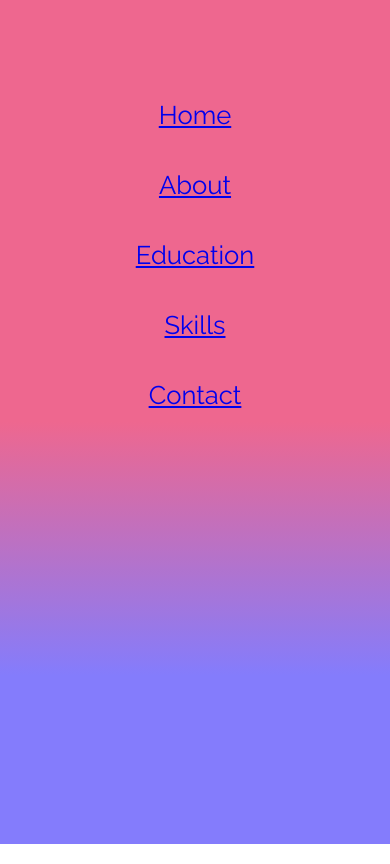
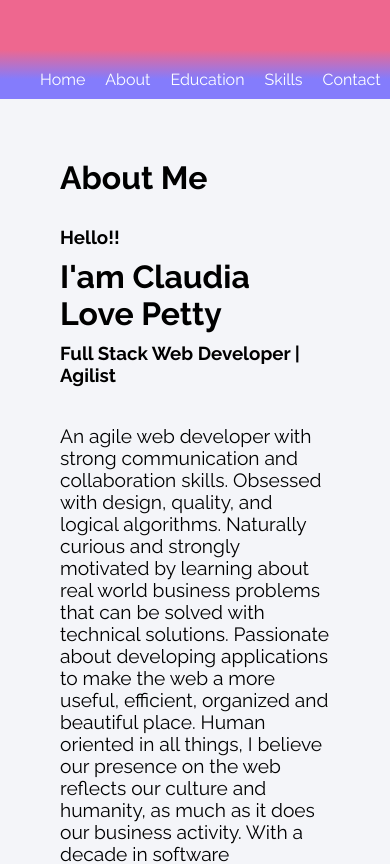
Before and after one commit to claudialove/react-portfolio, a React (Create React App) app: page /about in a window 390 px wide. Shown: the top 864 px of the page. Built offline with nearby package versions, Linux system fonts and the light colour scheme.

Commit message:
contact, education and skills sections

```diff
--- a/src/App.css
+++ b/src/App.css
@@ -11,8 +11,7 @@
   margin:0;
   padding: 0;
 }
-body
-{
+body{
   font-family: 'Raleway';
 }
 .App
@@ -21,7 +20,13 @@ display: flex;
   width: 100vw;
   min-height: 100vh;
 }
-/* .condiv class is for the right side content container*/
+nav
+{
+  padding:60px 30px 0px 30px ;
+  flex:var(--sidebar-flex);
+  background: rgb(238,103,143);
+  background: linear-gradient(180deg, rgba(238,103,143,1) 50%, rgba(132,124,252,1) 80%);
+}
 .condiv
 {
   padding: 100px ;
@@ -29,16 +34,27 @@ background-color: #f4f5f9;
   flex:var(--condiv-flex);
 }
 
-nav
+.home
 {
-padding:60px 30px 0px 30px ;
-flex:var(--sidebar-flex);
-background: rgb(238,103,143);
-background: linear-gradient(180deg, rgba(238,103,143,1) 50%, rgba(132,124,252,1) 80%);
+  display: flex;
+  justify-content: center;
+  flex-direction: column;
+  align-items: center;
+
+}
+.profilepic
+{
+  border-radius: 50%;
+  width: 200px;
+  margin: 30px;
+}
+.typingeffect
+{
+  font-size: var(--typing-font);
+  margin-bottom: 30px;
 }
 
-nav ul
-{
+nav ul{
   font-size:var(--fontsize-nav) ;
   text-align: center;
   list-style-type: none;
@@ -50,10 +66,22 @@ nav ul li
   margin:40px;
 }
 
-.active {
-    font-weight: bolder;
+a
+{
+  text-decoration: none;
+  color: white;
 }
 
+.subtopic
+{
+  margin:10px 10px 30px 10px !important;
+}
+p{
+  font-size: var(--fontsize-p);
+}
+h1,h2,h3,h4,p{
+  margin: 10px;
+}
 .social
 {
   position: absolute;
@@ -71,3 +99,66 @@ color: #9a9b9c;
 {
   color: #ffffff;
 }
+.widecard
+{
+  border:0px solid #9a9b9c;
+  display: flex;
+  margin:30px 0px 30px 0px;
+}
+.widecard:hover
+{
+  color: #1b1d20;
+  background-color: #ffffff;
+  box-shadow: 0 10px 20px rgba(0,0,0,0.19), 0 6px 6px rgba(0,0,0,0.23);
+}
+.active
+{
+  font-weight: bolder;
+}
+.skills ul li
+{
+  list-style-type:none;
+  margin:30px;
+}
+
+@media all and (max-width: 450px) {
+  :root {
+    --fontsize-nav:1rem;
+    --sidebar-flex:0;
+    --typing-font:2rem;
+  }
+  .App
+  {
+    flex-direction: column;
+  }
+  .sidebar
+  {
+    padding: 30px;
+    background: rgb(238,103,143);
+    background: linear-gradient(90deg, rgba(238,103,143,1) 50%, rgba(132,124,252,1) 80%);
+  }
+  .condiv
+  {
+    padding: 50px ;
+  }
+  nav ul
+  {
+    display: flex;
+  }
+  nav ul li
+  {
+    margin: 10px;
+  }
+  .social
+  {
+    left:0;
+    width: 100vw;
+    display: flex;
+    justify-content: space-around;
+    bottom: 30px;
+  }
+  .social i
+  {
+    padding-right: 0px;
+  }
+}
--- a/src/App.js
+++ b/src/App.js
@@ -1,22 +1,39 @@
 import React from 'react';
 import './App.css';
-//this parent component holds all of the <Route> type components
-//and tells app what to render when
-//we use an alias to call browser-router as just router
 import {
   BrowserRouter as Router,
   Route,
 } from "react-router-dom";
 import Navbar from './components/Navbar';
+import Home from './contents/Home';
+import About from './contents/About';
+import Education from './contents/Education';
+import Skills from './contents/Skills';
+import Contact from './contents/Contact';
 
 function App() {
   return (
     <Router>
     <div className="App">
-      <Navbar />
+    <Navbar />
+    <Route exact path="/">
+    <Home />
+    </Route>
+    <Route path="/about">
+    <About />
+    </Route>
+    <Route path="/education">
+    <Education />
+    </Route>
+    <Route path="/skills">
+    <Skills />
+    </Route>
+    <Route path="/contact">
+    <Contact />
+    </Route>
     </div>
     </Router>
-  );
-}
+    );
+  }
 
-export default App;
+  export default App;
--- a/src/components/Social.js
+++ b/src/components/Social.js
@@ -1,4 +1,5 @@
 import React, { Component } from 'react';
+
 class Social extends Component {
     render() {
         return (
--- a/src/components/Widecard.js
+++ b/src/components/Widecard.js
@@ -0,0 +1,18 @@
+
+import React, { Component } from 'react'
+
+class Widecard extends Component {
+    render() {
+        return (
+            <div class="widecard">
+            <div class="compdet">
+            <h3>{this.props.title}</h3>
+            <h4 class="secondtext">{this.props.where}</h4>
+            <h4 class="secondtext">{this.props.from} - {this.props.to}</h4>
+            </div>
+            </div>
+            )
+        }
+    }
+
+export default Widecard
--- a/src/contents/About.js
+++ b/src/contents/About.js
@@ -0,0 +1,18 @@
+import React, { Component } from 'react';
+class About extends Component {
+render() {
+return (
+<div className="condiv">
+<h1 className="subtopic">About Me</h1>
+<h3>Hello!!</h3>
+<h1>I'am Claudia Love Petty</h1>
+<h3>Full Stack Web Developer | Agilist</h3>
+<br></br>
+<p>An agile web developer with strong communication and collaboration skills. Obsessed with design, quality, and logical algorithms. Naturally curious and strongly motivated by learning about real world business problems that can be solved with technical solutions. Passionate about developing applications to make the web a more useful, efficient, organized and beautiful place. Human oriented in all things, I believe our presence on the web reflects our culture and humanity, as much as it does our business activity. With a decade in software development as a QA engineer, analyst, and scrum master; these early support skills have led me to a grounded and humanistic approach to programming and coding.
+</p>
+</div>
+        )
+    }
+}
+
+export default About
--- /dev/null
+++ b/src/contents/Contact.js
@@ -0,0 +1,15 @@
+import React, { Component } from 'react';
+import Social from '../components/Social';
+class Contact extends Component {
+    render() {
+        return (
+            <div className="condiv">
+            <h1 className="subtopic">Contact Me</h1>
+            <h3>Email  :   claudialove32@gmail.com</h3>
+            <Social />
+            </div>
+            )
+        }
+    }
+
+    export default Contact
--- a/src/contents/Education.js
+++ b/src/contents/Education.js
@@ -0,0 +1,20 @@
+import React, { Component } from 'react';
+import Widecard from '../components/Widecard';
+
+class Education extends Component {
+    render() {
+        return (
+            <div className="condiv">
+            <h1 className="subtopic">My Education</h1>
+            <Widecard title="Professional Certificate: Full Stack Web Development" where="George Washington University" from="March 2020" to="June 2020"/>
+            <Widecard title="Bachelors of Science: Computer Science" where="University of the People" from="March 2018" to="May 2023"/>
+            <Widecard title="Associates of Science: Veterinary Technology" where="Northern Virginia Communicaty College" from="August 1999" to="May 2001"/>
+            <Widecard title="Certified Scrum Master" where="Scrum Alliance" from="March 2015" to="May 2023"/>
+            <Widecard title="Certified Product Owner" where="Scrum Alliance" from="March 2015" to="May 2023"/>
+            <Widecard title="Certified Software Tester" where="ISTQB" from="Oct 2015" to="no exp"/>
+            </div>
+            )
+        }
+    }
+
+export default Education
--- a/src/contents/Home.js
+++ b/src/contents/Home.js
@@ -1,5 +1,5 @@
 import React, {Component } from 'react';
-import profilepic from '../img/claude.png'
+import profilepic from '../img/claude.PNG'
 import ReactTypingEffect from 'react-typing-effect';
 import Social from '../components/Social'
 
@@ -8,7 +8,7 @@ class Home extends Component {
         return (
             <div className="condiv home">
             <img src={profilepic} className="profilepic"></img>
-            <ReactTypingEffect className="typingeffect" text={['I am Claudia Love Petty','I am a web developer']} speed={100} eraseDelay={700}/>
+            <ReactTypingEffect className="typingeffect" text={['Claudia Love Petty','Web Developer', 'Agilist']} speed={75} eraseDelay={700}/>
             <Social />
             </div>
         )
--- a/src/contents/Skills.js
+++ b/src/contents/Skills.js
@@ -0,0 +1,28 @@
+
+import React, { Component } from 'react'
+
+class Skills extends Component {
+    constructor(props)
+    {
+        super(props);
+        this.state={
+            'myskills':["MERN stack", "HTML(including HTML5)", "CSS (grid and flexbox)", "Bootstrap", "Semantic UI", "Bulma", "Javascript", "Node", "Express", "jQuery", "EJS", "Bootstrap", "React", "SQL (including Sequelize)", "AJAX",  "MongoDB (including Mongoose)", "Docker", "Kubernetes", "AWS", "AXIOS", "API", "Github", "Gitbash", "Draw.io", "MS Paint", "Jira", "Confluence", "Trello", "Jazz", "Scrum", "Kanban", "Lean", "SAFe", "TDD", "ATD", "XP (paired programming)", "Component based development", "reusable code",  "MVP/prototyping", "User Stories", "Scrum Ceremonies", "Presentation", "Coaching", "Leadership", "Software Testing",  "Requirements", "Documentation", "Design"
+        ]
+        };
+    }
+
+    render() {
+        return (
+            <div className="condiv skills">
+            <h1 className="subtopic">My Skills</h1>
+            <ul>
+            {this.state.myskills.map((value)=>{
+                return <li>{value}</li>
+            })}
+            </ul>
+            </div>
+            )
+        }
+    }
+
+    export default Skills
```
Also changed, not shown: src/contents/Content.js (deleted). Lines whose indentation alone changed are shown as unchanged.
